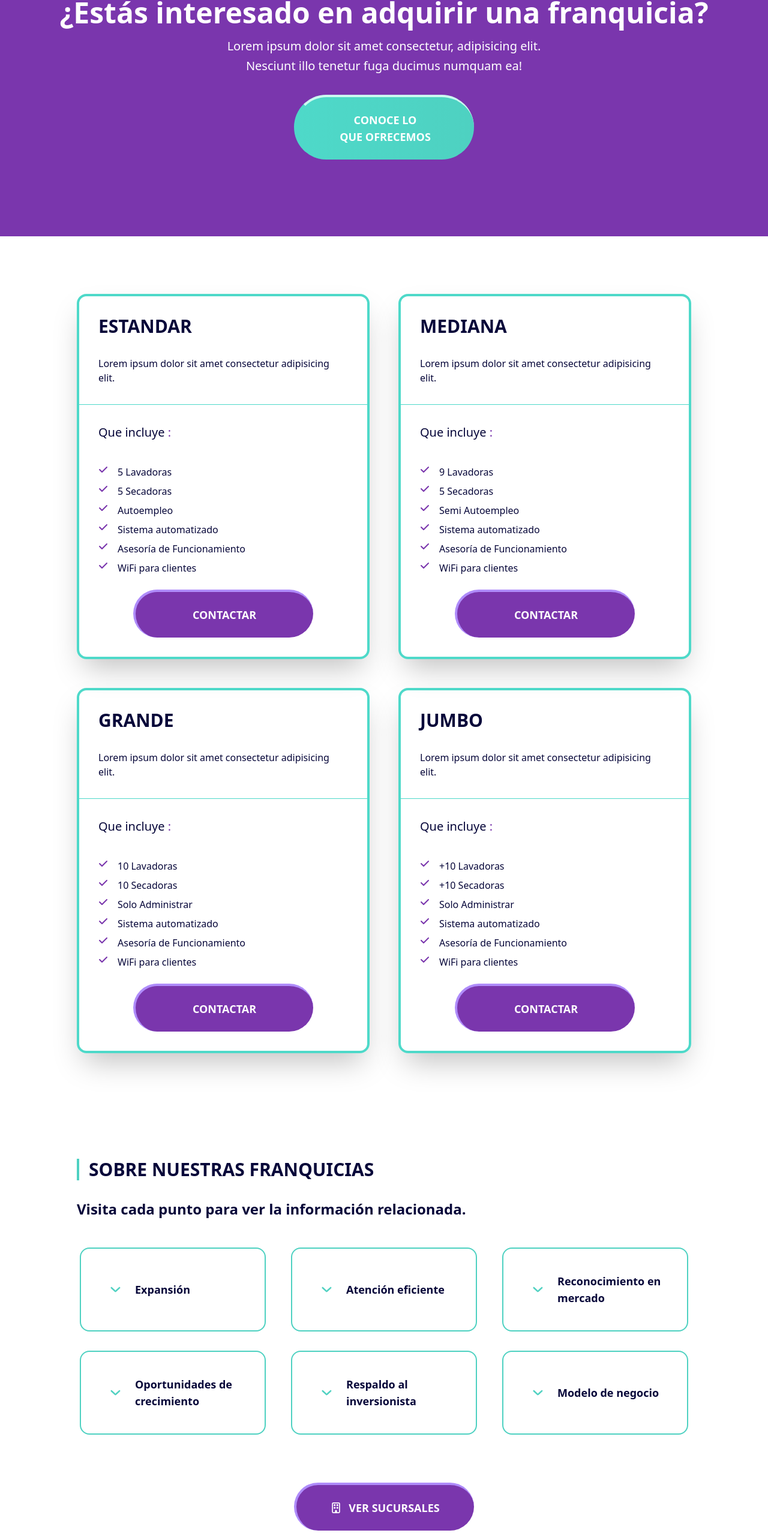
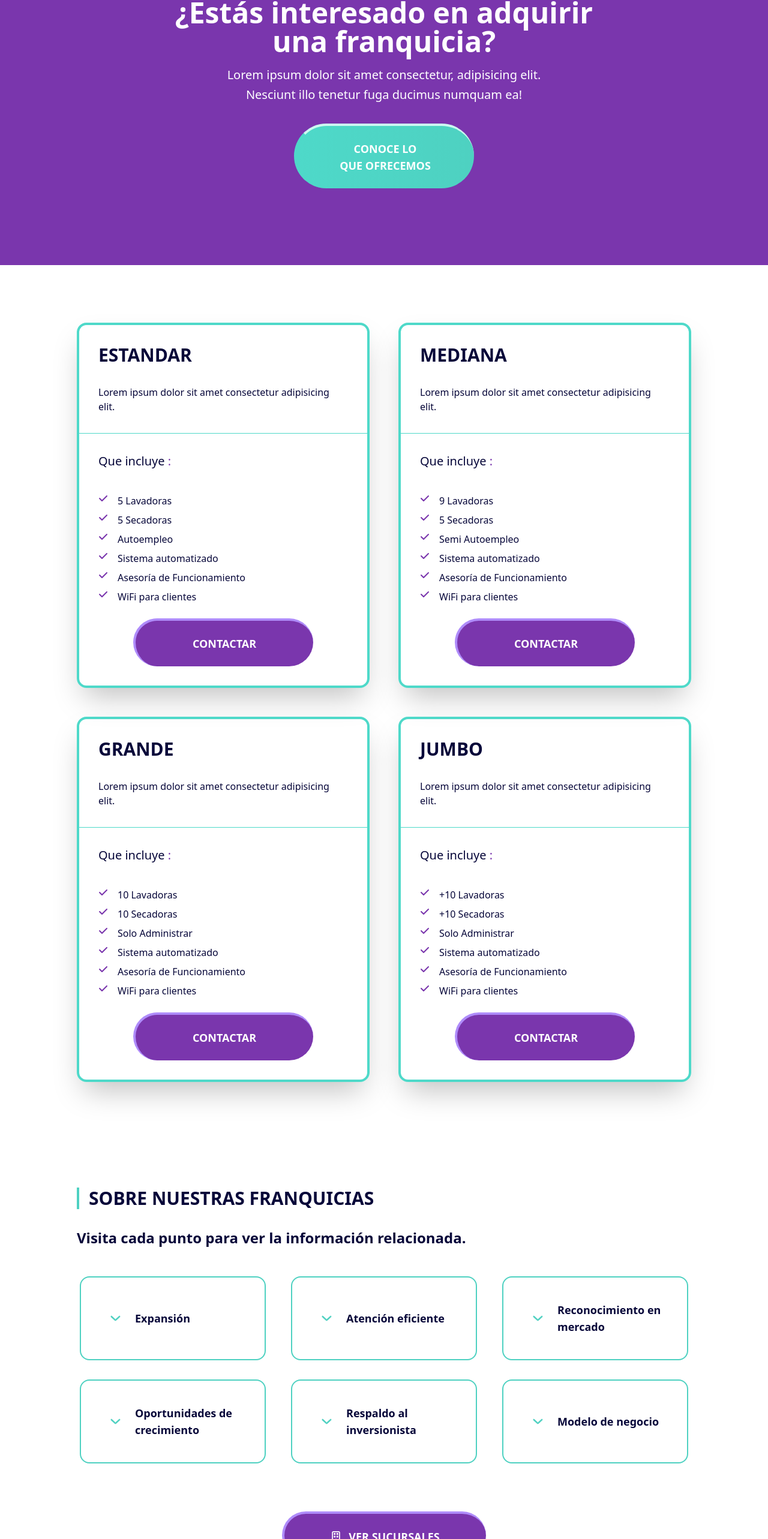
Before and after one commit to dspwebstudiomx/easylav-react, a React (Vite) app: page /franquicias in a window 1280 px wide. Shown: the part 211-2777 px from the top of the page at 60% size. Built offline with nearby package versions, Linux system fonts and the light colour scheme.

Commit message:
Refactors Button components to improve width handling and updates layout heights for better responsiveness

```diff
--- a/src/components/buttons/Button.jsx
+++ b/src/components/buttons/Button.jsx
@@ -32,7 +32,7 @@ const ButtonUI = `${BUTTON_UI.DISPLAY} ${BUTTON_UI.HEIGHT} ${BUTTON_UI.WIDTH} ${
 const Button = ({ backgroundColor, title, border, icon, type, onClick, href, textColor, name, width }) => {
   return (
     <HashLink to={href} scroll={el => scrollWithOffset(el)}>
-      <button name={name} onClick={typeof onClick === 'function' ? onClick : undefined} type={type} className={`${backgroundColor} ${border} ${ButtonUI} ${textColor} flex gap-3 z-50`} href={href}>
+      <button name={name} onClick={typeof onClick === 'function' ? onClick : undefined} type={type} className={`${backgroundColor} ${border} ${ButtonUI} ${width ? width : ButtonUI.WIDTH} ${textColor} flex gap-3 z-50`} href={href}>
         {icon && <span>{icon}</span>}
         {title}
       </button>
--- a/src/components/buttons/ButtonSecondary.jsx
+++ b/src/components/buttons/ButtonSecondary.jsx
@@ -33,7 +33,7 @@ export default function ButtonSecondary({ ...props }) {
       title={title}
       icon={icon}
       titleMailto={titleMailto}
-      width={width}
+      width={width ? width : "w-2"}
       distance={distance}
       name={name}
     />
--- a/src/components/layout/PageLayoutPlaces.jsx
+++ b/src/components/layout/PageLayoutPlaces.jsx
@@ -28,7 +28,7 @@ const PageLayoutPlaces = ({ city, image_576, image_1024, image_1200, image_1920
           image_1024={image_1024}
           image_1200={image_1200}
           image_1920={image_1920}
-          height='h-[210px] sm:h-[300px] '
+          height='h-[210px] sm:h-[50vh] '
           opacity='opacity-50 hover:opacity-60'
           backgroundColor='bg-dark'
           className='flex justify-center items-center'
--- a/src/pages/franquicias/Franquicias.jsx
+++ b/src/pages/franquicias/Franquicias.jsx
@@ -62,7 +62,7 @@ const Franquicias = () => {
       <div className='bg-light mt-[80px] sm:mt-0 xl:mt-[80px] dark:bg-dark'>
         {/* Banner */}
         <section className="bg-secondary_dark text-light px-8 dark:bg-primary_dark">
-          <div className="mx-auto max-w-screen-2xl px-4 py-32 lg:flex lg:h-2xl lg:items-center">
+          <div className="mx-auto max-w-screen-md px-4 py-32 lg:flex lg:h-2xl lg:items-center">
             <div className="mx-auto text-center">
               <h1
                 className="bg-gradient-to-r from-green-300 via-blue-500 to-purple-600 bg-clip-text text-3xl font-extrabold text-transparent sm:text-5xl"
--- a/src/pages/franquicias/PaquetesFranquicias.jsx
+++ b/src/pages/franquicias/PaquetesFranquicias.jsx
@@ -54,7 +54,7 @@ const PaquetesFranquicias = () => {
                   <ButtonContainer position='justify-center items-center'>
                     <ButtonSecondary
                       title={"Contactar"}
-                      width={"w-full"}
+                      width={"w-2"}
                       onClick={() => setShowModal(true)}
                       icon={''}
                       distance='mx-1'
```
